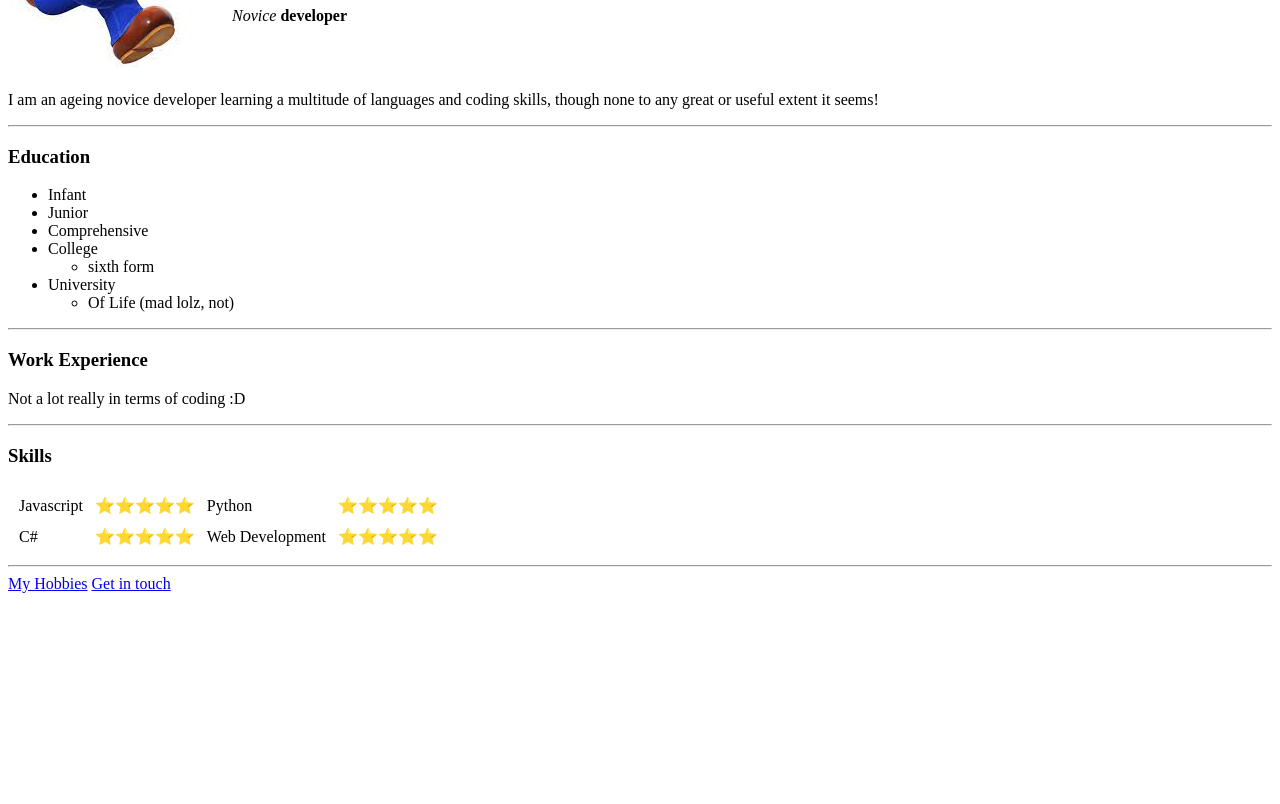
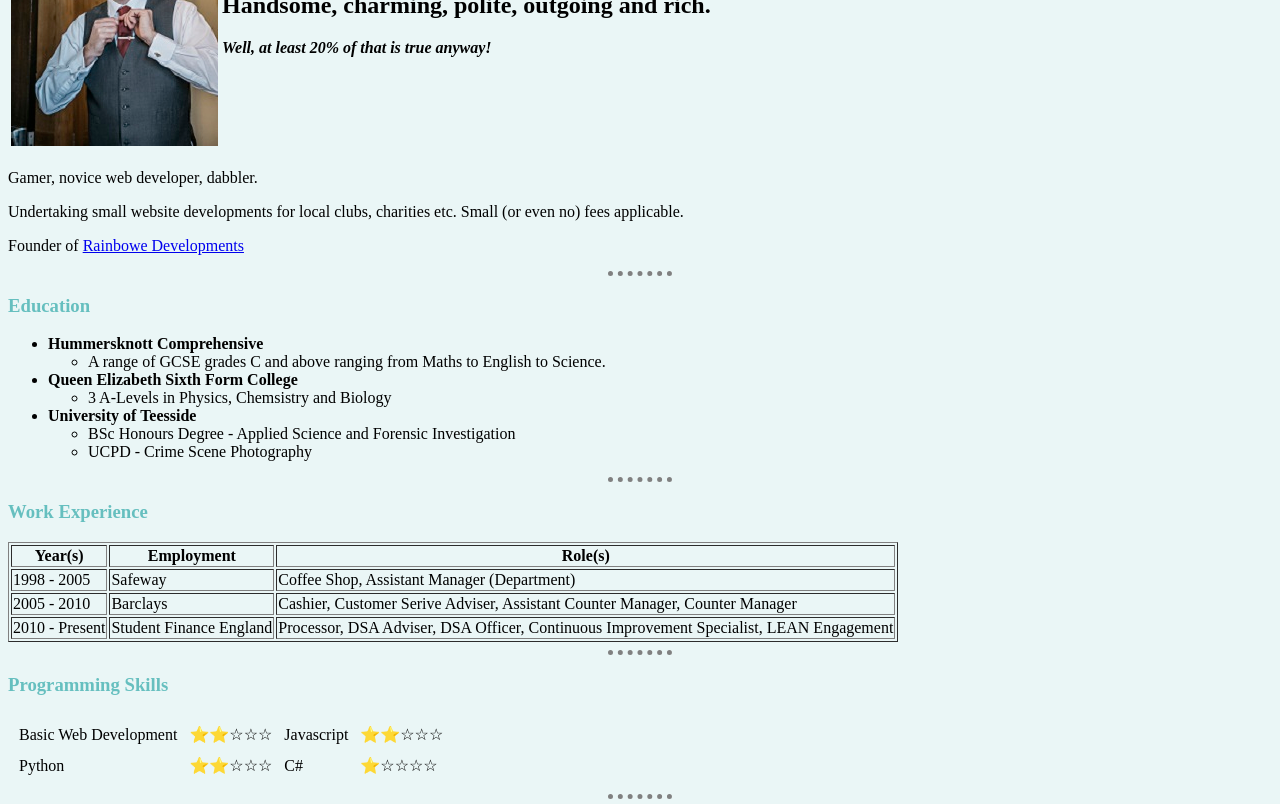
Before and after one commit to BowerPower1/cv, a plain HTML site: page index.html in a window 1280 px wide. Shown: the part 175-979 px from the top of the page. Before the commit the page ends 800 px from the top, so only its background shows below. Drawn offline with Linux system fonts and the light colour scheme.

Commit message:
Uploaded revised html files,new css sheet & images

```diff
--- /dev/null
+++ b/css/styles.css
@@ -0,0 +1,18 @@
+body {
+  background-color: #EAF6F6;
+}
+
+hr {
+  border-style: dotted none none;
+  border-color: grey;
+  border-width: 5px;
+  width: 5%;
+}
+
+h1 {
+  color: #66BFBF;
+}
+
+h3 {
+  color: #66BFBF;
+}
--- a/index.html
+++ b/index.html
@@ -3,47 +3,110 @@
 
 <head>
   <meta charset="utf-8">
-  <title>💙My Web Site</title>
+  <title>Chris Bowe Portfolio Site</title>
+  <!--EXTERNAL CSS-->
+  <link rel="stylesheet" href="css/styles.css">
+
+<!--INTERNAL CSS-->
+<!-- Using internal CSS to style html -->
+<!-- Note: for some elements, defauly CSS stylings may apply
+(e.g., <hr> has inset border-style as default). In such cases, changing just one
+element (e.g., background colour for <hr>) may not show changes if the default CSS
+is applying a style that stops that change being displayed.  Therefore other elements
+may also need changing to supersede the default CSS stylings (again in the case
+of <hr> this might be changing the border-style to none.)
+Something to be aware of though is that changing one element might affect the
+item in another way.  E.g., chaning <hr> border-style to none means the hr element
+will no longer display (as the default border is 1px), by removing the border (to none)
+ the hr element becomes 0px so does not display.  Hence, the height of the hr element
+ will then need to be set.) -->
+<!--<style media="screen">
+
+  body {
+    background-color: #EAF6F6;
+  }
+  hr {
+    border-style: dotted none none;
+    border-color: grey;
+    border-width: 5px;
+    width: 5%;
+  }
+</style>
+-->
 </head>
 
+<!--Using in-line CSS to change something (in this case background colour)
+<body style="background-color: #EAF6F6;">
+-->
+
 <body>
-
   <table>
     <tr>
-      <td><img src="Images/Mario.jpg" alt="My profile picture"></td>
+      <td><img src="images/profile3.jpg" alt="My profile picture"></td>
       <td>
-        <h1>💕hello world💕</h1>
-        <h1>First Name Surname</h1>
-        <p><i>Novice</i> <b>developer</b></p>
+        <h1>Chris Bowe</h1>
+        <h2>Handsome, charming, polite, outgoing and rich.</h2>
+        <p><b><i>Well, at least 20% of that is true anyway!</b></i></p>
       </td>
     </tr>
   </table>
 
-  <p>I am an ageing novice developer learning a multitude of languages and
-    coding skills, though none to any great or useful extent it seems!</p>
+  <p>Gamer, novice web developer, dabbler.</p>
+  <p>Undertaking small website developments for local clubs, charities etc.
+    Small (or even no) fees applicable.</p>
+  <p>Founder of <a href="https://chriscsi75.github.io/">Rainbowe
+    Developments</a></p>
   <hr>
+
   <h3>Education</h3>
   <ul>
-    <li>Infant</li>
-    <li>Junior</li>
-    <li>Comprehensive</li>
-    <li>College
+    <li><b>Hummersknott Comprehensive</b></li>
+    <ul>
+      <li>A range of GCSE grades C and above ranging from Maths to English to
+      Science.</li>
+    </ul>
+    <li><b>Queen Elizabeth Sixth Form College</b></li>
       <ul>
-        <li>sixth form</li>
+        <li>3 A-Levels in Physics, Chemsistry and Biology</li>
       </ul>
-    </li>
-    <li>University
+    <li><b>University of Teesside</b></li>
       <ul>
-        <li>Of Life (mad lolz, not)</li>
+        <li>BSc Honours Degree - Applied Science and Forensic Investigation</li>
+        <li>UCPD - Crime Scene Photography</li>
       </ul>
-    </li>
   </ul>
   <hr>
+
   <h3>Work Experience</h3>
-  <p>Not a lot really in terms of coding :D</p>
+  <table border=1>
+    <thead>
+      <th>Year(s)</th>
+      <th>Employment</th>
+      <th>Role(s)</th>
+    </thead>
+    <tbody>
+      <tr>
+        <td>1998 - 2005</td>
+        <td>Safeway</td>
+        <td>Coffee Shop, Assistant Manager (Department)</td>
+      </tr>
+      <tr>
+        <td>2005 - 2010</td>
+        <td>Barclays</td>
+        <td>Cashier, Customer Serive Adviser, Assistant Counter Manager,
+          Counter Manager</td>
+      </tr>
+      <tr>
+        <td>2010 - Present</td>
+        <td>Student Finance England</td>
+        <td>Processor, DSA Adviser, DSA Officer, Continuous Improvement
+         Specialist, LEAN Engagement</td>
+      </tr>
+    </tbody>
+  </table>
   <hr>
 
-  <h3>Skills</h3>
+  <h3>Programming Skills</h3>
   <!--<table border="1">
     <tr>
       <td>
@@ -76,16 +139,16 @@
 
   <table cellspacing="10">
     <tr>
+      <td>Basic Web Development</td>
+      <td>⭐⭐☆☆☆</td>
       <td>Javascript</td>
-      <td>⭐⭐⭐⭐⭐</td>
-      <td>Python</td>
-      <td>⭐⭐⭐⭐⭐</td>
+      <td>⭐⭐☆☆☆</td>
     </tr>
     <tr>
+      <td>Python</td>
+      <td>⭐⭐☆☆☆</td>
       <td>C#</td>
-      <td>⭐⭐⭐⭐⭐</td>
-      <td>Web Development</td>
-      <td>⭐⭐⭐⭐⭐</td>
+      <td>⭐☆☆☆☆</td>
     </tr>
   </table>
 
```
Also changed, not shown: contact.html (+2 -1 lines), hobbies.html (+1 -0 lines), Images/DSCF0434.jpg (added), Images/profile2.jpg (added), Images/profile3.jpg (added), 1 other file.
